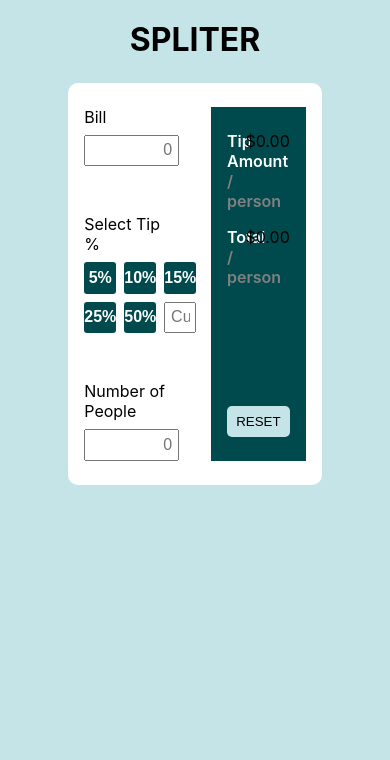
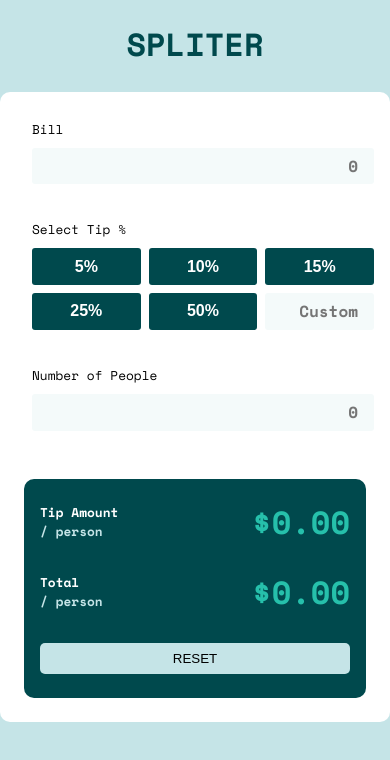
Before and after one commit to felipedfe/tip-calculator, a React (Create React App) app: page / in a window 390 px wide. Shown: the top 760 px of the page. Built offline with nearby package versions, Linux system fonts and the light colour scheme.

Commit message:
add media queries

```diff
--- a/public/index.html
+++ b/public/index.html
@@ -1,15 +1,18 @@
 <!DOCTYPE html>
 <html lang="en">
+
 <head>
   <meta charset="utf-8" />
   <link rel="icon" href="%PUBLIC_URL%/favicon.ico" />
   <meta name="viewport" content="width=device-width, initial-scale=1" />
   <meta name="theme-color" content="#000000" />
-    <meta
-      name="description"
-      content="Web site created using create-react-app"
-    />
+  <meta name="description" content="Web site created using create-react-app" />
   <link rel="apple-touch-icon" href="%PUBLIC_URL%/logo192.png" />
+  <link rel="preconnect" href="https://fonts.googleapis.com">
+  <link rel="preconnect" href="https://fonts.gstatic.com" crossorigin>
+  <link
+    href="https://fonts.googleapis.com/css2?family=Barlow:wght@100;200;300;400;600;700;800&family=Space+Mono:wght@400;700&display=swap"
+    rel="stylesheet">
   <!--
       manifest.json provides metadata used when your web app is installed on a
       user's mobile device or desktop. See https://developers.google.com/web/fundamentals/web-app-manifest/
@@ -26,6 +29,7 @@
     -->
   <title>React App</title>
 </head>
+
 <body>
   <noscript>You need to enable JavaScript to run this app.</noscript>
   <div id="root"></div>
@@ -40,4 +44,5 @@
       To create a production bundle, use `npm run build` or `yarn build`.
     -->
 </body>
+
 </html>
--- a/src/App.js
+++ b/src/App.js
@@ -10,9 +10,11 @@ const GlobalStyles = createGlobalStyle`
     --color-primary: #00494d;
     --color-secondary: #c5e4e7;
     --color-display: #26c0ab;
+    --color-light: #f4fafa;
   }
 
   body {
+    font-family: 'Space Mono', monospace;
     background-color: var(--color-secondary);
   }
 
@@ -20,10 +22,22 @@ const GlobalStyles = createGlobalStyle`
     cursor: pointer;
   }
 
+  span,
+  label {
+    font-size: 0.8rem;
+  }
+
   input {
+    font-family: 'Space Mono', monospace;
+    color: var(--color-primary);
     text-align: right;
-    padding: 0.3rem;
+    padding: 0.4rem;
+    padding-right: 1rem;
     font-size: 1rem;
+    font-weight: 700;
+    border-radius: 3px;
+    background-color: var(--color-light);
+    border: none;
   }
 
   input::-webkit-outer-spin-button,
--- a/src/components/Inputs.jsx
+++ b/src/components/Inputs.jsx
@@ -5,6 +5,7 @@ import {
   BillContainer,
   BillInput,
   TipContainer,
+  TipGrid,
   TipInput,
   PeopleContainer,
   PeopleInput,
@@ -65,8 +66,9 @@ function Inputs(props) {
           />
         </label>
       </BillContainer>
-      <label>Select Tip %
-        <TipContainer>
+      <TipContainer>
+        <span>Select Tip %</span>
+        <TipGrid>
           <TipButton
             activeButton={activeButton}
             setActiveButton={setActiveButton}
@@ -113,8 +115,8 @@ function Inputs(props) {
             value={customInput}
             onChange={handleCustomInput}
           />
-        </TipContainer>
-      </label>
+        </TipGrid>
+      </TipContainer>
       <PeopleContainer>
         <label>Number of People
           <PeopleInput
--- a/src/components/TipButton.jsx
+++ b/src/components/TipButton.jsx
@@ -3,7 +3,7 @@ import styled from 'styled-components';
 
 const StyledTipButton = styled.button`
   color: ${(props) => props.active === props.text ?
-    '#000' :
+    'var(--color-primary)' :
     '#fff'
   };
   background-color: ${(props) => props.active === props.text ?
@@ -11,10 +11,10 @@ const StyledTipButton = styled.button`
     'var(--color-primary)'
   };
   font-size: 1rem;
-  font-weight: 600;
+  font-weight: 700;
   border: none;
   border-radius: 3px;
-  padding: 0.3rem 0;
+  padding: 0.5rem 0;
 /* background-color: var(--color-primary); */
 `
 
--- a/src/styled/App.styled.js
+++ b/src/styled/App.styled.js
@@ -3,20 +3,19 @@ import styled from 'styled-components';
 export const Main = styled.main`
   display: flex;
   flex-direction: column;
-  /* justify-content: center; */
   align-items: center;
-  /* position: absolute;
-  top: 0;
-  left: 0; */
-  /* width: 100%; */
-  /* transition: translateY(50%); */
   padding-top: 5%;
   height: 100vh;
+
+  @media all and (min-width: 1800px) {
+    padding-top: 10%;
+  }
 `
 
 export const Title = styled.h1`
   text-align: center;
   padding-bottom: 1.5rem;
+  color: var(--color-primary);
 `
 
 export const AppContainer = styled.section`
@@ -28,4 +27,19 @@ export const AppContainer = styled.section`
   border-radius: 10px;
   background-color: #fff;
 
+  @media all and (max-width: 767px) {
+    grid-template-columns: 100%;
+    width: 100%;
+  }
+
+  @media all and (min-width: 768px) {
+    /* grid-template-columns: 100%; */
+    width: 85%;
+  }
+
+  @media all and (min-width: 1024px) {
+    /* grid-template-columns: 100%; */
+    width: 65%;
+  }
+
 `
--- a/src/styled/Inputs.styled.js
+++ b/src/styled/Inputs.styled.js
@@ -4,8 +4,8 @@ export const InputsContainer = styled.section`
   width: 100%;
   display: flex;
   flex-direction: column;
-  gap: 3rem;
-  padding: 1.5rem 1rem;
+  gap: 2rem;
+  padding: 1.5rem 1rem 1.5rem 2rem;
   /* background-color: #fff; */
   /* overflow: hidden; */
 `
@@ -19,7 +19,11 @@ export const BillInput = styled.input`
   margin-top: 0.5rem;
 `
 
-export const TipContainer = styled.section`
+export const TipContainer = styled.div`
+  width: 100%;
+`
+
+export const TipGrid = styled.section`
   display: grid;
   grid-template-columns: repeat(3, 1fr);
   grid-template-rows: repeat(2, 1fr);
--- a/src/styled/Result.styled.js
+++ b/src/styled/Result.styled.js
@@ -4,39 +4,40 @@ export const ResultContainer = styled.section`
   width: 100%;
   display: flex;
   flex-direction: column;
+  padding: 1.5rem;
+`
+
+export const BackGround = styled.div`
+  display: flex;
+  flex-direction: column;
+  gap: 2rem;
+  width: 100%;
+  height: 100%;
   padding: 1.5rem 1rem;
-  /* min-height: 400px; */
-  /* background-color: #eedc82; */
+  background-color: var(--color-primary);
+  border-radius: 10px;
 `
 
 export const TipAmountContainer = styled.section`
   position: relative;
   display: flex;
+  align-items: center;
 `
 
 export const TotalContainer = styled.section`
   position: relative;
   display: flex;
-`
-
-export const BackGround = styled.div`
-  display: flex;
-  flex-direction: column;
-  gap: 1rem;
-  width: 100%;
-  height: 100%;
-  background-color: var(--color-primary);
-  padding: 1.5rem 1rem;
+  align-items: center;
 `
 
 export const Label = styled.label`
   &::after {
     display: block;
     content: "/ person";
-    color: gray;
+    color: var(--color-secondary);
   }
   color: #fff;
-  font-weight: 600;
+  font-weight: 700;
 `
 
 export const Value = styled.span`
@@ -45,6 +46,9 @@ export const Value = styled.span`
   }
   position: absolute;
   right: 0;
+  font-size: 2rem;
+  font-weight: 700;
+  color: var(--color-display);
 `
 
 export const ResetButton = styled.button`
```
Lines whose indentation alone changed are shown as unchanged.
